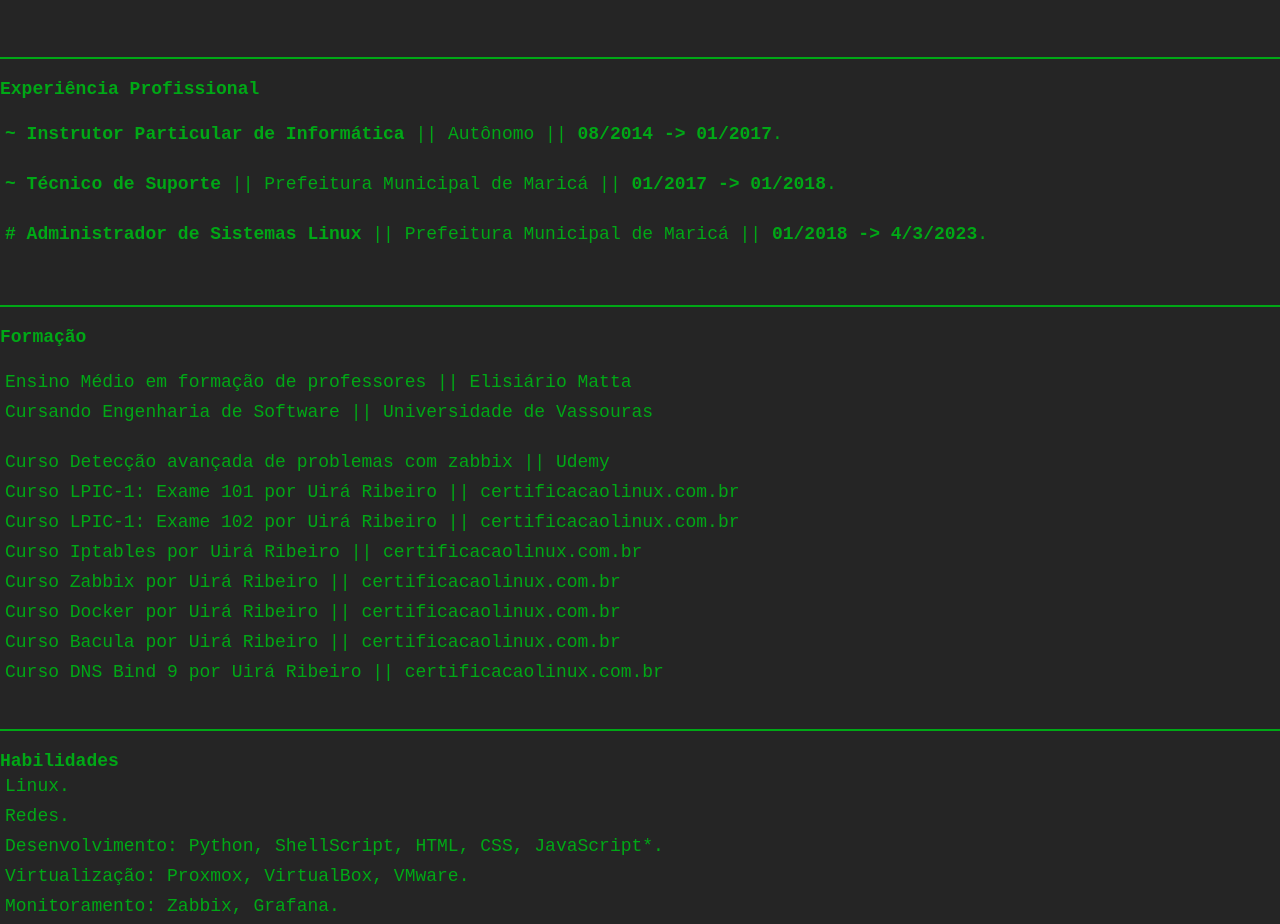
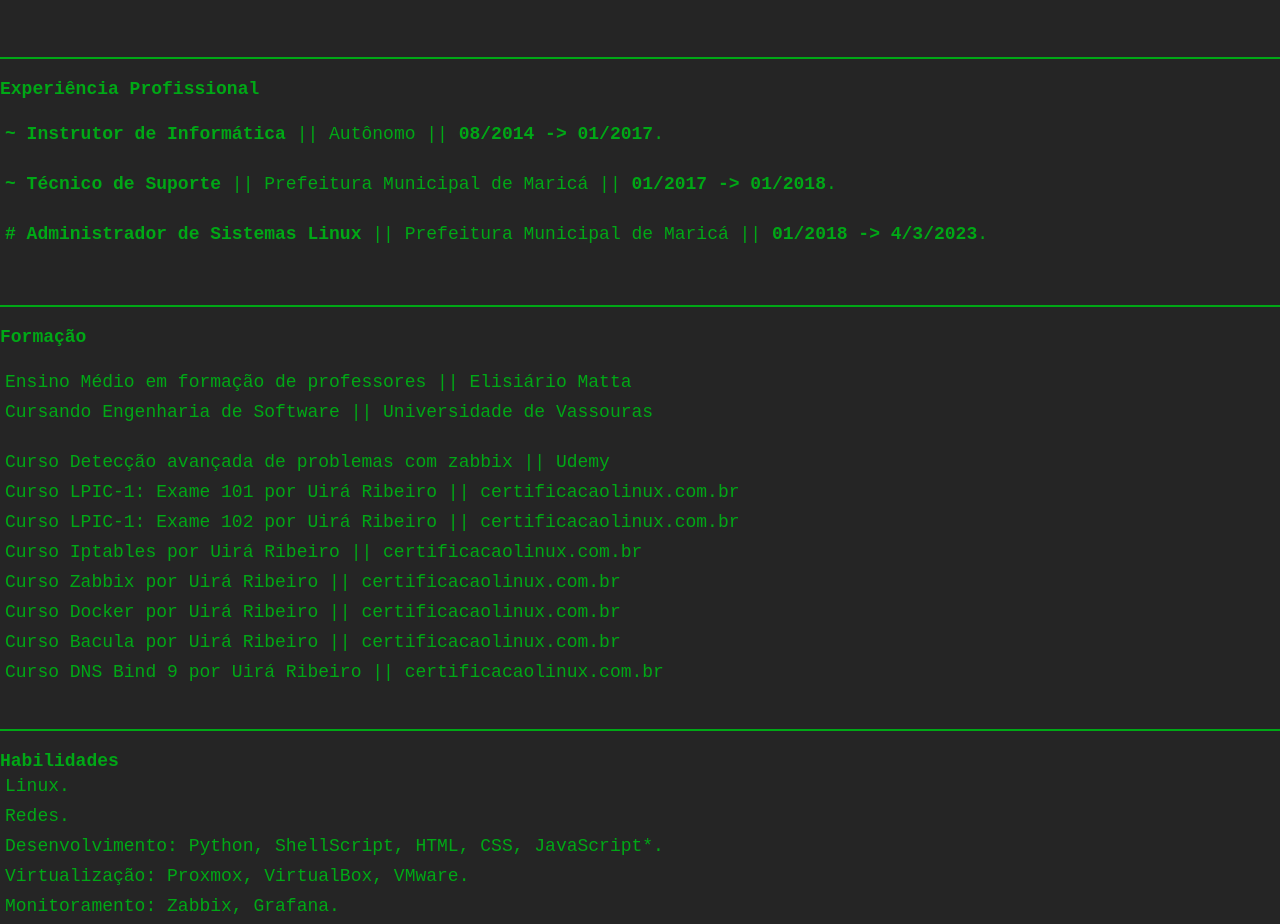
Before and after one commit to ncbjr/ncbjr.github.io, a plain HTML site: page index.html in a window 1280 px wide. Shown: the part 1261-2185 px from the top of the page. Drawn offline with Linux system fonts and the light colour scheme.

Commit message:
Update index.html

```diff
--- a/index.html
+++ b/index.html
@@ -75,7 +75,7 @@
         <h2>Experiência Profissional</h2>
         <br>
         <ul>
-            <li><b>~ Instrutor Particular de Informática</b> || Autônomo || <b>08/2014 -> 01/2017</b>.</li>
+            <li><b>~ Instrutor de Informática</b> || Autônomo || <b>08/2014 -> 01/2017</b>.</li>
             <br>
             <li><b>~ Técnico de Suporte</b> || Prefeitura Municipal de Maricá || <b>01/2017 -> 01/2018</b>.</li>
             <br>
```
